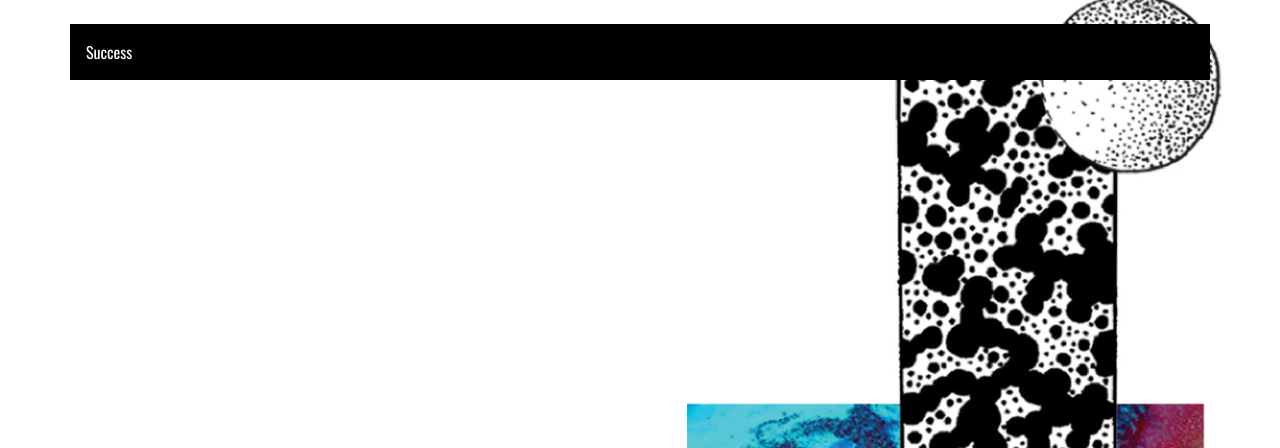
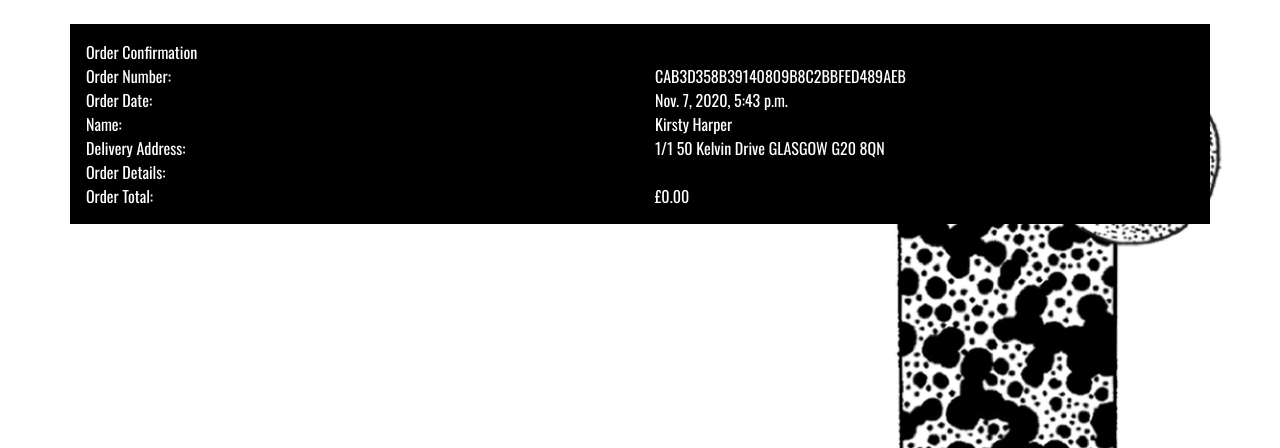
Before and after one commit to Code-Institute-Submissions/outerzone, a Django app: a page that uses checkout/templates/checkout/checkout_success.html in a window 1280 px wide. Shown: the part 146-594 px from the top of the page. Run offline with Django 3.2, Linux system fonts and the light colour scheme; data comes from the database, SQL or seed files in the repository; both versions use the stored data as it was after the commit; some libraries are stand-ins or nearby versions.

Commit message:
feat(checkout): add checkout success confirmation details

```diff
--- a/checkout/templates/checkout/checkout_success.html
+++ b/checkout/templates/checkout/checkout_success.html
@@ -9,7 +9,68 @@
     <div class="container main-font mt-4">
         <div class="row">
             <div class="col">
-                Success
+                Order Confirmation
+            </div>
+        </div>
+        <div class="row">
+            <div class="col">
+                Order Number:
+            </div>
+            <div class="col">
+                {{ order.order_number }}
+            </div>
+        </div>
+        <div class="row">
+            <div class="col">
+                Order Date:
+            </div>
+            <div class="col">
+                {{ order.date }}
+            </div>
+        </div>
+        <div class="row">
+            <div class="col">
+                Name:
+            </div>
+            <div class="col">
+                {{ order.full_name }}
+            </div>
+        </div>
+        <div class="row">
+            <div class="col">
+                Delivery Address:
+            </div>
+            <div class="col">
+                {{ order.street_address1 }}
+            {% if order.street_address2 %}
+                {{ order.street_address2 }}
+            {% endif %}
+                {{ order.town_or_city }}
+            {% if order.postcode %}
+                {{ order.postcode }}
+            {% endif %}
+            </div>
+        </div>
+        <div class="row">
+            <div class="col">
+                Order Details:
+            </div>
+            <div class="col">
+                <div class="p-0 row">
+                {% for item in order.lineitems.all %}
+                    <div class="col-12">
+                        {{ item.product.name }} x {{ item.quantity }}
+                    </div>
+                {% endfor %}
+                </div>
+            </div>
+        </div>
+        <div class="row">
+            <div class="col">
+                Order Total:
+            </div>
+            <div class="col">
+                £{{ order.grand_total }}
             </div>
         </div>
     </div>
```
Also changed, not shown: README.md, db.sqlite3.
